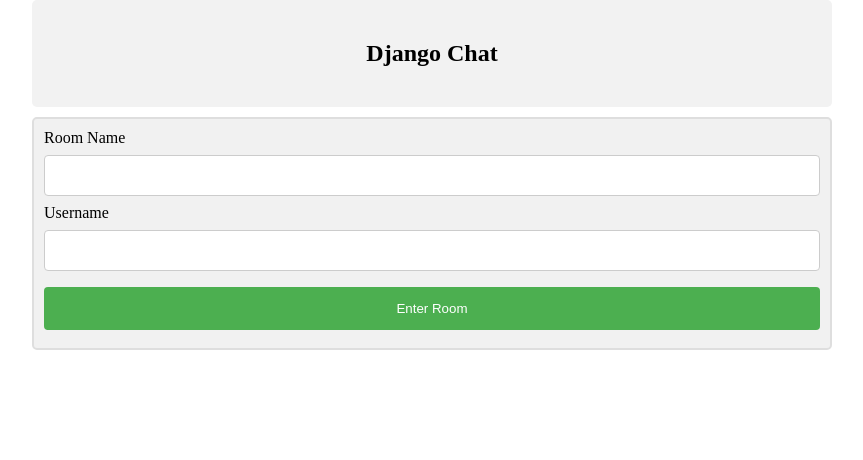
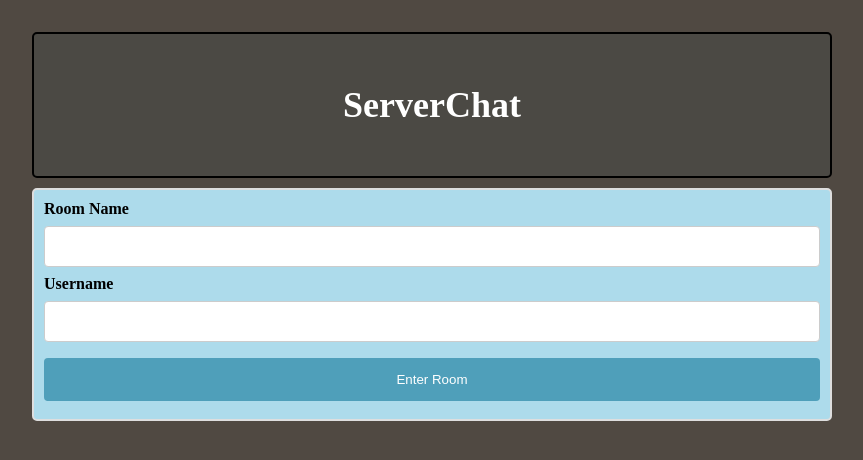
Before and after one commit to shivyam/ServerChat, a Django app: page / in a window 1280 px wide. Shown: the top 460 px of the page, without its empty margins (208-1071 px from the left). Run offline with Django 4.2, Linux system fonts and the light colour scheme.

Commit message:
updated styling

```diff
--- /dev/null
+++ b/static/home.css
@@ -0,0 +1,91 @@
+body {
+    background-color:rgb(80, 73, 66);
+    margin: 0 auto;
+    max-width: 800px;
+    padding: 0 20px;
+    font-weight:700;
+  }
+
+
+.title{
+    font-size: 1.5rem;
+    color: white;
+    margin-top:2rem;
+    border: 2px solid black;
+    background-color: #39494f2f;
+}
+.container {
+    border: 2px solid #dedede;
+    background-color: #addbeb;
+    border-radius: 5px;
+    padding: 10px;
+    margin: 10px 0;
+  }
+
+.darker {
+    border-color: #ccc;
+    background-color: #ddd;
+  }
+
+.container::after {
+    content: "";
+    clear: both;
+    display: table;
+  }
+
+.container img {
+    float: left;
+    max-width: 60px;
+    width: 100%;
+    margin-right: 20px;
+    border-radius: 50%;
+  }
+
+.container img.right {
+    float: right;
+    margin-left: 20px;
+    margin-right:0;
+  }
+
+.time-right {
+    float: right;
+    color: #aaa;
+  }
+
+.time-left {
+    float: left;
+    color: #999;
+  }
+
+
+
+input[type=text], select {
+    width: 100%;
+    padding: 12px 20px;
+    margin: 8px 0;
+    display: inline-block;
+    border: 1px solid #ccc;
+    border-radius: 4px;
+    box-sizing: border-box;
+    }
+
+input[type=submit] {
+    width: 100%;
+    background-color: #4f9fba;
+    color: white;
+    padding: 14px 20px;
+    margin: 8px 0;
+    border: none;
+    border-radius: 4px;
+    cursor: pointer;
+    }
+
+input[type=submit]:hover {
+    background-color: #0c78b3;
+    }
+
+div {
+    border-radius: 5px;
+    background-color: #f2f2f2;
+    padding: 20px;
+    }
--- a/templates/home.html
+++ b/templates/home.html
@@ -1,98 +1,21 @@
+{% load static %}
 <!DOCTYPE html>
+
 <html>
 <head>
   <meta name="viewport" content="width=device-width, initial-scale=1">
-<style>
-body {
-  margin: 0 auto;
-  max-width: 800px;
-  padding: 0 20px;
-}
+  <link href="{% static 'home.css' %}" rel="stylesheet">
+  <title>ServerChat</title>
+</head>
 
-.container {
-  border: 2px solid #dedede;
-  background-color: #f1f1f1;
-  border-radius: 5px;
-  padding: 10px;
-  margin: 10px 0;
-}
-
-.darker {
-  border-color: #ccc;
-  background-color: #ddd;
-}
-
-.container::after {
-  content: "";
-  clear: both;
-  display: table;
-}
-
-.container img {
-  float: left;
-  max-width: 60px;
-  width: 100%;
-  margin-right: 20px;
-  border-radius: 50%;
-}
-
-.container img.right {
-  float: right;
-  margin-left: 20px;
-  margin-right:0;
-}
-
-.time-right {
-  float: right;
-  color: #aaa;
-}
-
-.time-left {
-  float: left;
-  color: #999;
-}
-</style>
-</head>
   <body>
 
-<div align="center">
-    <h2>Django Chat</h2>
-</div>
+    <center><div class="title" >
+        <h2>ServerChat</h2>
+    </div></center>
 
 
     <div class="container">
-    <style>
-    input[type=text], select {
-    width: 100%;
-    padding: 12px 20px;
-    margin: 8px 0;
-    display: inline-block;
-    border: 1px solid #ccc;
-    border-radius: 4px;
-    box-sizing: border-box;
-    }
-
-    input[type=submit] {
-    width: 100%;
-    background-color: #4CAF50;
-    color: white;
-    padding: 14px 20px;
-    margin: 8px 0;
-    border: none;
-    border-radius: 4px;
-    cursor: pointer;
-    }
-
-    input[type=submit]:hover {
-    background-color: #45a049;
-    }
-
-    div {
-    border-radius: 5px;
-    background-color: #f2f2f2;
-    padding: 20px;
-    }
-    </style>
 
         <form id="post-form" method="POST" action="checkview">
           {% csrf_token %}
```
Also changed, not shown: djangochat/settings.py (+5 -2 lines), static/room.css (added, +85 -0 lines), templates/room.html (+4 -85 lines), db.sqlite3. Lines whose indentation alone changed are shown as unchanged.
